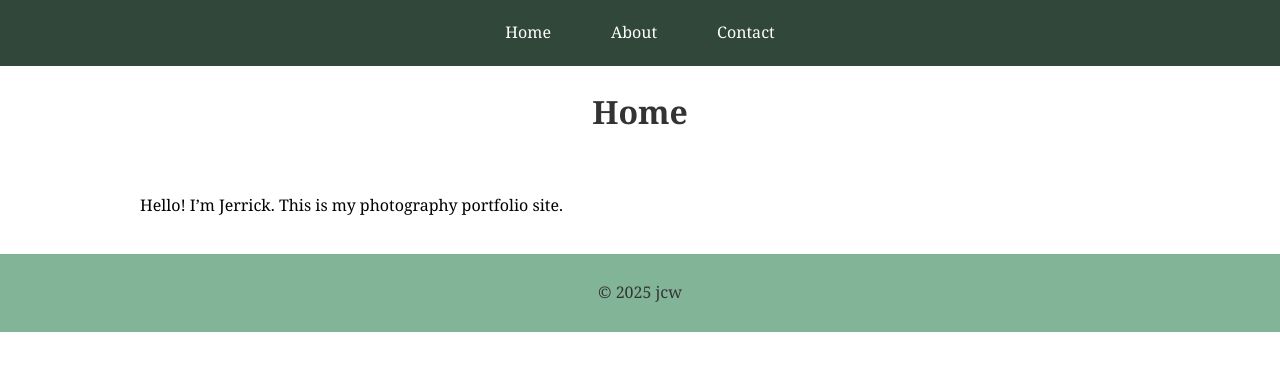
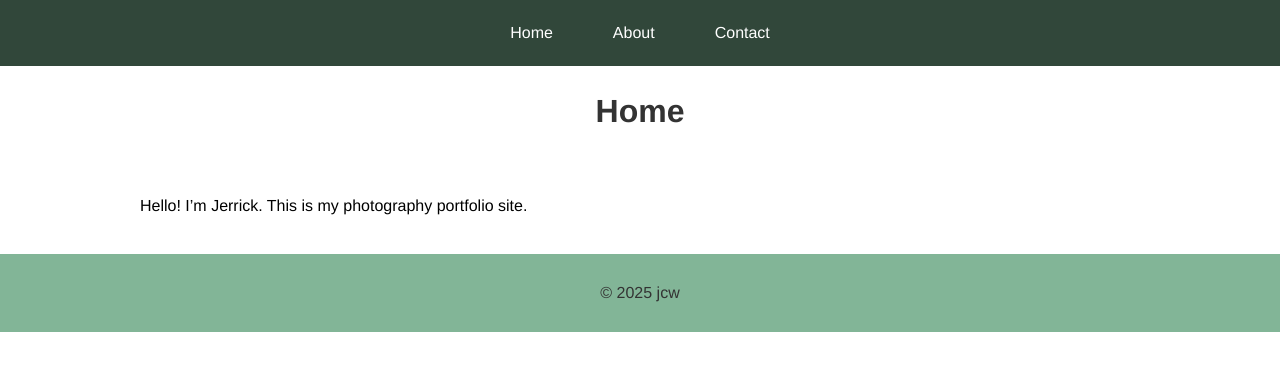
Before and after one commit to jerrickwang/jerrickwang.github.io, a Jekyll site: the page built from index.md, in a window 1280 px wide. Shown: the top 371 px of the page. Built offline with Jekyll 4.4.1, drawn with Linux system fonts in a browser that asks for light colours.

Commit message:
Update style.css

```diff
--- a/assets/css/style.css
+++ b/assets/css/style.css
@@ -70,7 +70,7 @@ footer {
 body {
   margin: 0; /* Removes default body margins */
   padding: 0; /* Removes default body padding */
-  font-family: Georgia;
+  font-family: 'Helvetica Neue';
   line-height: 1.6; /* Improves readability */
   background-color: #EDF4F2
   box-sizing: border-box; /* Applies box-sizing globally */
```
